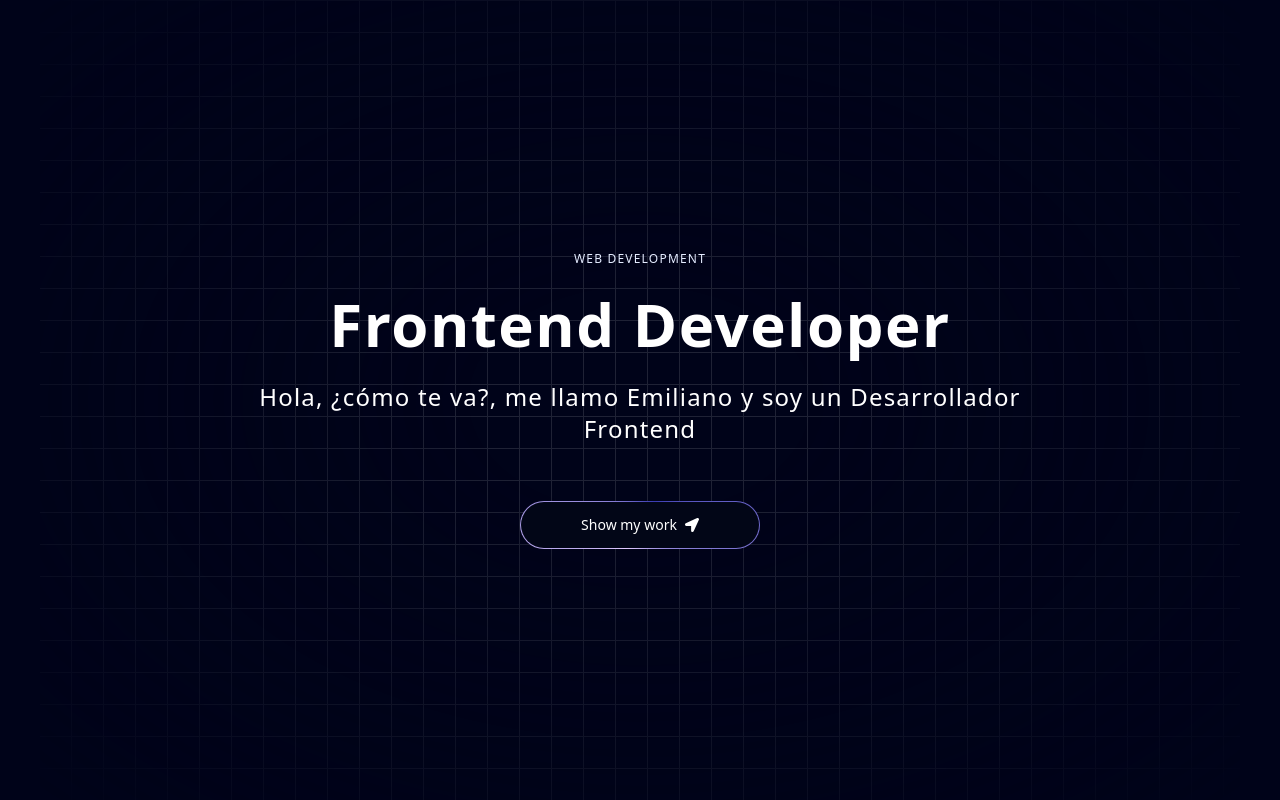
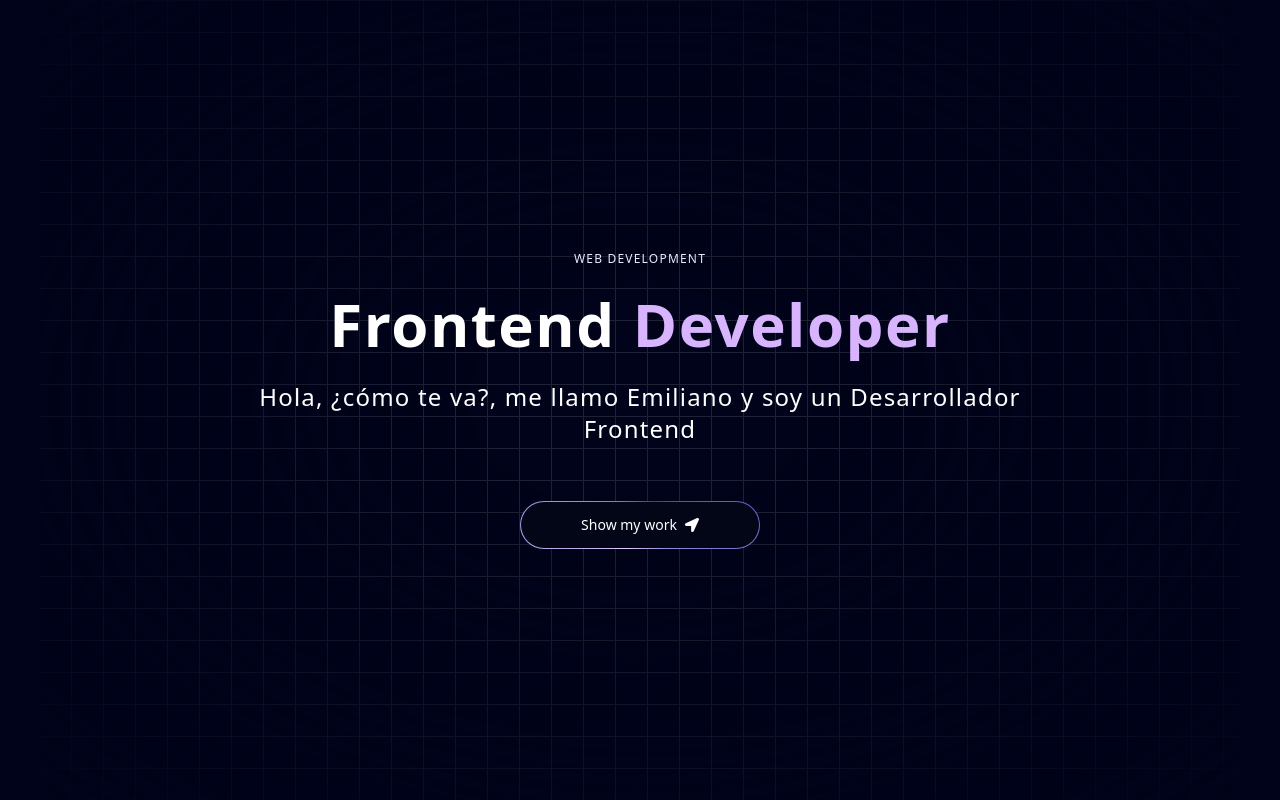
Before and after one commit to EmilianoCBE/portfolio, a Next.js app: page / in a window 1280 px wide. Shown: the top 800 px of the page. Built offline with nearby package versions, Linux system fonts and the light colour scheme.

Commit message:
Details chenged in Hero and About sections

```diff
--- a/components/Experience.jsx
+++ b/components/Experience.jsx
@@ -18,7 +18,7 @@ export const Experience = () => {
               className='flex-1 text-white border-neutral-200 dark:border-slate-800'
               duration={Math.floor(Math.random() * 10000) + 10000}
             >
-              <div className='flex lg:flex-row flex-col lg:items-center p-3 py-6 md:p-5 lg:p-10 gap-2'>
+              <div className='flex lg:flex-row flex-col lg:items-center p-5 py-6 lg:p-10 gap-2'>
                 <img src={card.thumbnail} alt={card.thumbnail} className='lg:w-32 md:w-20 w-16' />
                 <div className='lg:ms-5'>
                   <h1 className='text-start text-xl md:text-2xl font-bold'>
--- a/components/ui/bento-grid.jsx
+++ b/components/ui/bento-grid.jsx
@@ -74,7 +74,7 @@ export const BentoGridItem = ({className, title, description, id, img, imgClassN
 
           {
             id == 3 && (
-              <div className="flex flex-col md:flex-row gap-2 lg:gap-5 w-fit mt-3">
+              <div className="flex flex-row gap-3 lg:gap-5 w-fit mt-3">
                 <FaReact className="text-[#61dafb] text-3xl"/>
                 <FaHtml5 className="text-[#e34f26] text-3xl"/>
                 <FaCss3 className="text-[#1572b6] text-3xl"/>
--- a/components/ui/text-generate-effect.jsx
+++ b/components/ui/text-generate-effect.jsx
@@ -26,7 +26,7 @@ export const TextGenerateEffect = ({words,className}) => {
           return (
             <motion.span
               key={word + idx}
-              className={`${idx > 2 ? 'text-purple': 'dark:text-white text-black'} opacity-0`}
+              className={`${idx > 0 ? 'text-purple-300': 'dark:text-white text-black'} opacity-0`}
             >
               {word}{" "}
             </motion.span>
```
